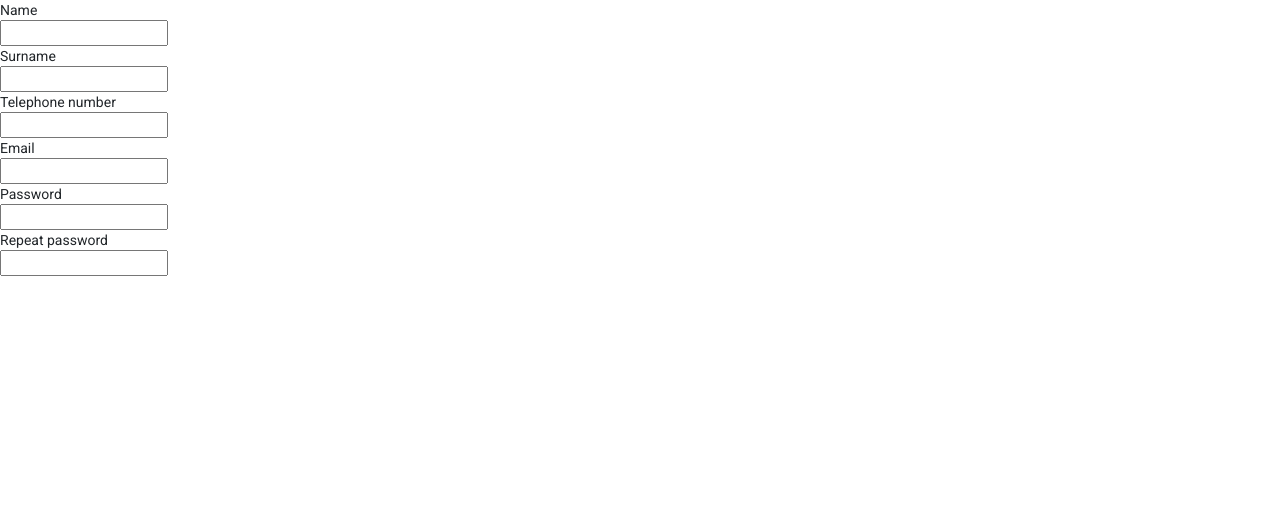
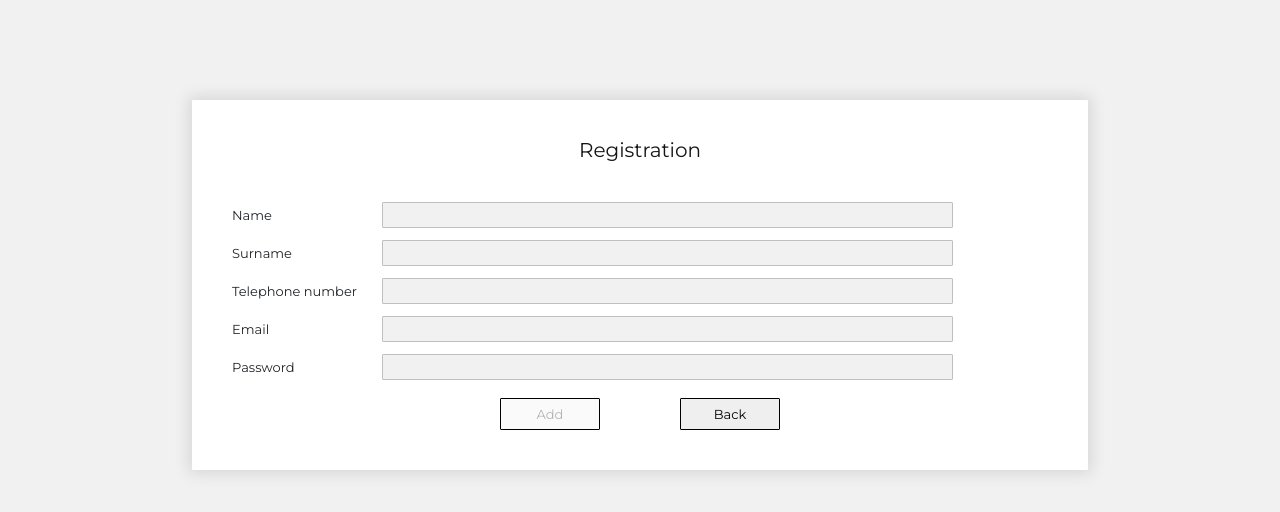
Before and after one commit to BurkovskayaAD/Art-Gallery, an Angular app: page /registration in a window 1280 px wide. Shown: the top 512 px of the page. Built offline with nearby package versions, Linux system fonts and the light colour scheme.

Commit message:
Add styles to form

```diff
--- a/src/app/components/page-registration-form/page-registration-form.component.html
+++ b/src/app/components/page-registration-form/page-registration-form.component.html
@@ -3,46 +3,56 @@
 
     <form id="regForm" [formGroup]="addNewUser" class="registration-form" novalidate>
 
-      <div class="input-block">Name</div>
+      <div class="registration-text">Registration</div>
+
+      <div class="input-block">
+        <label class="text-form">Name</label>
         <input type="text" name="name" formControlName="name">
 
         <div class="alert alert-danger my-alert" *ngIf="addNewUser.controls['name'].invalid && addNewUser.controls['name'].touched">
           Please enter your name
         </div>
+      </div>
 
-      <div class="input-block">Surname</div>
+      <div class="input-block">
+        <label class="text-form">Surname</label>
         <input type="text" name="surname" formControlName="surname">
 
         <div class="alert alert-danger my-alert" *ngIf="addNewUser.controls['surname'].invalid && addNewUser.controls['surname'].touched">
           Please enter your surname
         </div>
+      </div>
 
-      <div class="input-block">Telephone number</div>
+      <div class="input-block">
+        <label class="text-form">Telephone number</label>
         <input type="text" name="telephone" formControlName="telephone">
 
         <div class="alert alert-danger my-alert" *ngIf="addNewUser.controls['telephone'].invalid && addNewUser.controls['telephone'].touched">
           Please enter your telephone number
         </div>
+      </div>
 
-      <div class="input-block">Email</div>
-      <input type="text" name="email" formControlName="email">
+      <div class="input-block">
+        <label class="text-form">Email</label>
+        <input type="email" name="email" formControlName="email">
 
         <div class="alert alert-danger my-alert" *ngIf="addNewUser.controls['email'].invalid && addNewUser.controls['email'].touched">
           Please enter your email
         </div>
+      </div>
 
-      <div class="input-block">Password</div>
-      <input type="text" name="password" formControlName="password">
+      <div class="input-block">
+        <label class="text-form">Password</label>
+        <input type="password" name="password" formControlName="password">
 
         <div class="alert alert-danger my-alert" *ngIf="addNewUser.controls['password'].invalid && addNewUser.controls['password'].touched">
           Please enter password
         </div>
+      </div>
 
-      <div class="input-block">Repeat password</div>
-      <input type="text" name="passwordRepeat" formControlName="passwordRepeat">
-
-      <div class="alert alert-danger my-alert" *ngIf="addNewUser.controls['passwordRepeat'].invalid && addNewUser.controls['passwordRepeat'].touched">
-        Please repeat password
+      <div class="button-block px-5 mt-2">
+        <button class="button-form" type="submit" [disabled]="!addNewUser.valid">Add</button>
+        <button class="button-form" type="button" routerLink="/">Back</button>
       </div>
 
     </form>
--- a/src/app/components/page-registration-form/page-registration-form.component.scss
+++ b/src/app/components/page-registration-form/page-registration-form.component.scss
@@ -1,8 +1,82 @@
 .registration-page{
   width: 100%;
   height: 100%;
-  background-color: white;
+  background-color: #f1f1f1;
   position: absolute;
   top: 0;
   z-index: 2000;
 }
+.registration-block{
+  z-index: 2001;
+  display: flex;
+  vertical-align: middle;
+  justify-content: center;
+  padding-top: 100px;
+  font-family: 'Montserrat', sans-serif;
+}
+.registration-form{
+  width: 70%;
+  background-color: white;
+  padding: 40px;
+  box-shadow:0 0 15px 4px rgba(0,0,0,0.1);
+  border-radius: 1px;
+}
+
+input{
+  font-size: 13px;
+  padding: 2px;
+  background-color: #f1f1f1;
+  border: 1px solid #bfbfbf;
+  border-radius: 1px;
+  margin-bottom: 10px;
+  width: 70%;
+  outline-color: #bfbfbf;
+  outline-width: 1px;
+}
+
+.text-form{
+  font-size: 13px;
+  padding-top: 5px;
+  min-width: 150px;
+}
+
+.button-block{
+  display: flex;
+  flex-direction: row;
+  justify-content: center;
+}
+
+.button-form{
+  width: 100px;
+  text-decoration: none;
+  padding: 5px 0;
+  font-size: 13px;
+  border: 1px solid black;
+  border-radius: 1px;
+  margin: 0 40px;
+}
+
+.alert{
+  height: 20px;
+  margin: 0;
+  padding: 0;
+  border-radius: 1px;
+}
+
+.my-alert{
+  display: flex;
+  justify-content: center;
+  vertical-align: middle;
+  width: 70%;
+  font-size: 11px;
+  margin-left: 150px;
+  margin-bottom: 10px;
+}
+
+.registration-text{
+  width: 100%;
+  text-align: center;
+  padding-bottom: 40px;
+  font-size: 20px;
+  color: #151515;
+}
--- a/src/app/components/page-registration-form/page-registration-form.component.ts
+++ b/src/app/components/page-registration-form/page-registration-form.component.ts
@@ -17,8 +17,7 @@ export class PageRegistrationFormComponent implements OnInit {
     surname: ['', Validators.required],
     telephone: ['', Validators.required],
     email: ['', Validators.required],
-    password: ['', Validators.required],
-    passwordRepeat: ['', Validators.required]
+    password: ['', Validators.required]
   });
 
   @Output() addNewOutput = new EventEmitter();
--- a/src/index.html
+++ b/src/index.html
@@ -11,6 +11,7 @@
   <link href="https://fonts.googleapis.com/css2?family=Bebas+Neue&display=swap" rel="stylesheet">
   <link href="https://fonts.googleapis.com/css2?family=Lato&display=swap" rel="stylesheet">
   <link href="https://fonts.googleapis.com/css2?family=Poppins&display=swap" rel="stylesheet">
+  <link href="https://fonts.googleapis.com/css2?family=Montserrat&display=swap" rel="stylesheet">
 
   <link href="https://fonts.googleapis.com/css?family=Roboto:300,400,500&display=swap" rel="stylesheet">
   <link href="https://fonts.googleapis.com/icon?family=Material+Icons" rel="stylesheet">
```
Lines whose indentation alone changed are shown as unchanged.
